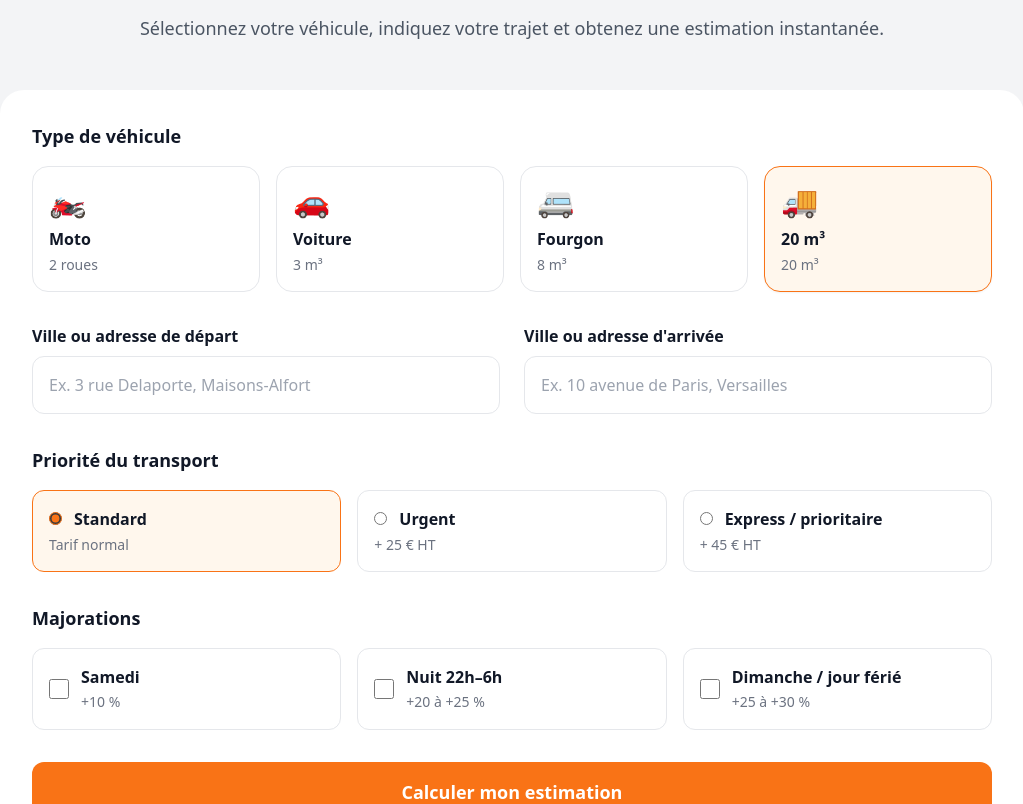
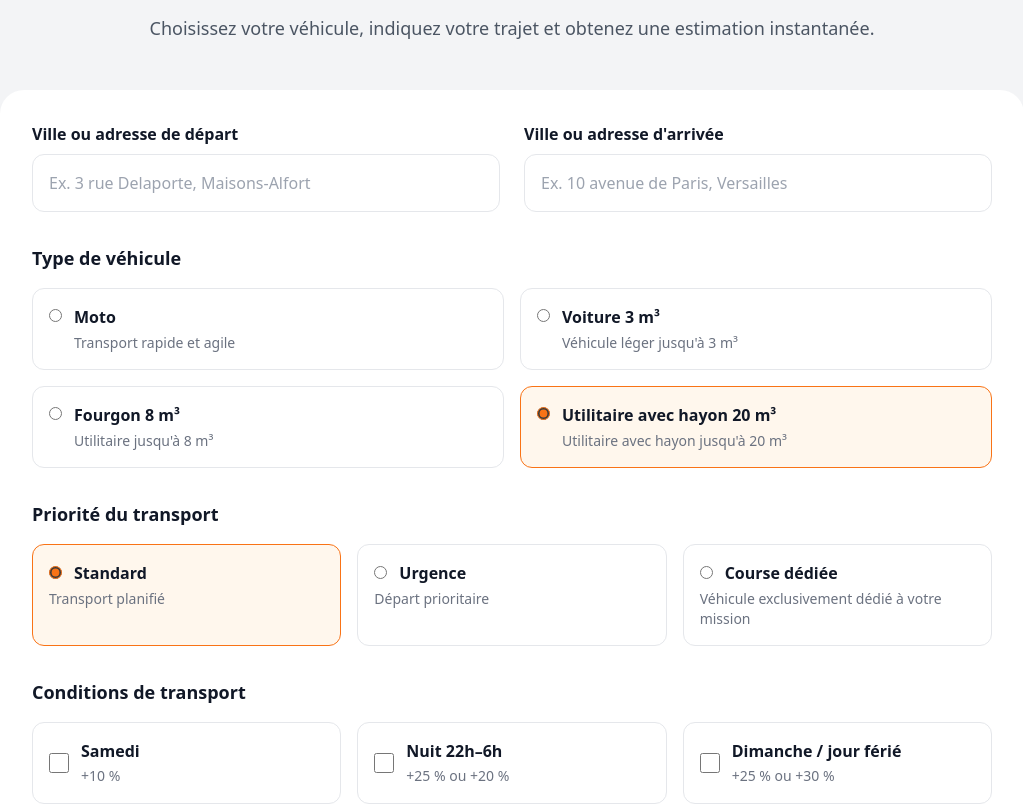
Before and after one commit to jasonvandommele-commits/flashride-logistics, a Next.js app: page / in a window 1280 px wide. Shown: the part 3000-3804 px from the top of the page, without its empty margins (128-1151 px from the left). Built offline with nearby package versions, Linux system fonts and the light colour scheme.

Commit message:
Update CalculateurTransport.jsx

```diff
--- a/app/components/CalculateurTransport.jsx
+++ b/app/components/CalculateurTransport.jsx
@@ -6,11 +6,15 @@ import {
   useState,
 } from "react";
 
+/* =========================================================
+   FORMULAIRE INITIAL
+========================================================= */
+
 const INITIAL_FORM = {
   depart: "",
   arrivee: "",
 
-  vehicle: "camion20",
+  vehicle: "20m3",
 
   priorite: "standard",
 
@@ -19,30 +23,38 @@ const INITIAL_FORM = {
   dimanche: false,
 };
 
+/* =========================================================
+   VÉHICULES
+========================================================= */
+
 const VEHICLES = [
   {
-    key: "moto",
+    value: "moto",
     label: "Moto",
-    volume: "2 roues",
-    icon: "🏍️",
+    description:
+      "Transport rapide et agile",
   },
+
   {
-    key: "voiture",
-    label: "Voiture",
-    volume: "3 m³",
-    icon: "🚗",
+    value: "voiture",
+    label: "Voiture 3 m³",
+    description:
+      "Véhicule léger jusqu'à 3 m³",
   },
+
   {
-    key: "fourgon",
-    label: "Fourgon",
-    volume: "8 m³",
-    icon: "🚐",
+    value: "fourgon",
+    label: "Fourgon 8 m³",
+    description:
+      "Utilitaire jusqu'à 8 m³",
   },
+
   {
-    key: "camion20",
-    label: "20 m³",
-    volume: "20 m³",
-    icon: "🚚",
+    value: "20m3",
+    label:
+      "Utilitaire avec hayon 20 m³",
+    description:
+      "Utilitaire avec hayon jusqu'à 20 m³",
   },
 ];
 
@@ -61,21 +73,19 @@ function AddressInput({
   const [suggestions, setSuggestions] =
     useState([]);
 
-  const [loadingSuggestions, setLoadingSuggestions] =
-    useState(false);
+  const [
+    loadingSuggestions,
+    setLoadingSuggestions,
+  ] = useState(false);
 
-  const [showSuggestions, setShowSuggestions] =
-    useState(false);
+  const [
+    showSuggestions,
+    setShowSuggestions,
+  ] = useState(false);
 
-  const wrapperRef =
-    useRef(null);
-
-  const abortRef =
-    useRef(null);
-
-  const requestIdRef =
-    useRef(0);
-
+  const wrapperRef = useRef(null);
+  const abortRef = useRef(null);
+  const requestIdRef = useRef(0);
   const justSelectedRef =
     useRef(false);
 
@@ -87,12 +97,8 @@ function AddressInput({
     const text =
       String(value || "").trim();
 
-    if (
-      justSelectedRef.current
-    ) {
-      justSelectedRef.current =
-        false;
-
+    if (justSelectedRef.current) {
+      justSelectedRef.current = false;
       return;
     }
 
@@ -105,12 +111,11 @@ function AddressInput({
       setSuggestions([]);
       setShowSuggestions(false);
       setLoadingSuggestions(false);
-
       return;
     }
 
-    const timer =
-      setTimeout(async () => {
+    const timer = setTimeout(
+      async () => {
         const controller =
           new AbortController();
 
@@ -192,7 +197,9 @@ function AddressInput({
             setLoadingSuggestions(false);
           }
         }
-      }, 220);
+      },
+      220
+    );
 
     return () => {
       clearTimeout(timer);
@@ -259,8 +266,7 @@ function AddressInput({
 
     requestIdRef.current += 1;
 
-    justSelectedRef.current =
-      true;
+    justSelectedRef.current = true;
 
     setShowSuggestions(false);
     setSuggestions([]);
@@ -381,16 +387,12 @@ function AddressInput({
 
                       <div className="min-w-0">
                         <p className="font-semibold text-gray-900">
-                          {
-                            addressLine1
-                          }
+                          {addressLine1}
                         </p>
 
                         {addressLine2 && (
                           <p className="text-sm text-gray-500 mt-1">
-                            {
-                              addressLine2
-                            }
+                            {addressLine2}
                           </p>
                         )}
                       </div>
@@ -445,6 +447,7 @@ export default function CalculateurTransport() {
     setForm((previous) => {
       const next = {
         ...previous,
+
         [name]:
           type === "checkbox"
             ? checked
@@ -479,6 +482,17 @@ export default function CalculateurTransport() {
         })
       );
 
+      setResult(null);
+      setError("");
+    }
+
+    if (
+      name === "vehicle" ||
+      name === "priorite" ||
+      name === "samedi" ||
+      name === "nuit" ||
+      name === "dimanche"
+    ) {
       setResult(null);
       setError("");
     }
@@ -584,16 +598,13 @@ export default function CalculateurTransport() {
         await response.json();
 
       /*
-       * Hors zone ou hors grille :
-       * ce n'est pas une erreur technique.
-       * On affiche directement le message.
+       * Le serveur peut retourner
+       * success:false pour un trajet
+       * hors IDF.
        */
-
       if (
         data.reason ===
-          "hors_zone" ||
-        data.reason ===
-          "distance_hors_grille"
+        "hors_zone"
       ) {
         setResult(data);
 
@@ -653,17 +664,6 @@ export default function CalculateurTransport() {
   }
 
   /* =======================================================
-     VÉHICULE SÉLECTIONNÉ
-  ======================================================= */
-
-  const selectedVehicle =
-    VEHICLES.find(
-      (vehicle) =>
-        vehicle.key ===
-        form.vehicle
-    ) || VEHICLES[3];
-
-  /* =======================================================
      RENDER
   ======================================================= */
 
@@ -686,7 +686,7 @@ export default function CalculateurTransport() {
           </h2>
 
           <p className="mt-5 text-gray-600 text-lg">
-            Sélectionnez votre véhicule,
+            Choisissez votre véhicule,
             indiquez votre trajet et obtenez
             une estimation instantanée.
           </p>
@@ -703,75 +703,10 @@ export default function CalculateurTransport() {
         >
 
           {/* =================================================
-              VÉHICULE
-          ================================================= */}
-
-          <div>
-
-            <p className="font-bold text-lg mb-4">
-              Type de véhicule
-            </p>
-
-            <div className="grid grid-cols-2 lg:grid-cols-4 gap-4">
-
-              {VEHICLES.map(
-                (vehicle) => (
-                  <label
-                    key={
-                      vehicle.key
-                    }
-                    className={`border rounded-2xl p-4 cursor-pointer transition ${
-                      form.vehicle ===
-                      vehicle.key
-                        ? "border-orange-500 bg-orange-50 shadow-sm"
-                        : "border-gray-200 hover:border-orange-300"
-                    }`}
-                  >
-                    <input
-                      type="radio"
-                      name="vehicle"
-                      value={
-                        vehicle.key
-                      }
-                      checked={
-                        form.vehicle ===
-                        vehicle.key
-                      }
-                      onChange={
-                        handleChange
-                      }
-                      className="sr-only"
-                    />
-
-                    <div className="text-3xl mb-2">
-                      {
-                        vehicle.icon
-                      }
-                    </div>
-
-                    <p className="font-bold">
-                      {
-                        vehicle.label
-                      }
-                    </p>
-
-                    <p className="text-sm text-gray-500 mt-1">
-                      {
-                        vehicle.volume
-                      }
-                    </p>
-                  </label>
-                )
-              )}
-
-            </div>
-          </div>
-
-          {/* =================================================
               ADRESSES
           ================================================= */}
 
-          <div className="grid md:grid-cols-2 gap-6 mt-8">
+          <div className="grid md:grid-cols-2 gap-6">
 
             <AddressInput
               name="depart"
@@ -798,6 +733,76 @@ export default function CalculateurTransport() {
           </div>
 
           {/* =================================================
+              VÉHICULE
+          ================================================= */}
+
+          <div className="mt-8">
+
+            <p className="font-bold text-lg mb-4">
+              Type de véhicule
+            </p>
+
+            <div className="grid sm:grid-cols-2 gap-4">
+
+              {VEHICLES.map(
+                (vehicle) => (
+                  <label
+                    key={
+                      vehicle.value
+                    }
+                    className={`border rounded-xl p-4 cursor-pointer transition ${
+                      form.vehicle ===
+                      vehicle.value
+                        ? "border-orange-500 bg-orange-50"
+                        : "border-gray-200 hover:border-orange-300"
+                    }`}
+                  >
+
+                    <div className="flex items-start gap-3">
+
+                      <input
+                        type="radio"
+                        name="vehicle"
+                        value={
+                          vehicle.value
+                        }
+                        checked={
+                          form.vehicle ===
+                          vehicle.value
+                        }
+                        onChange={
+                          handleChange
+                        }
+                        className="mt-1 accent-orange-500"
+                      />
+
+                      <div>
+
+                        <strong className="text-gray-900">
+                          {
+                            vehicle.label
+                          }
+                        </strong>
+
+                        <p className="text-gray-500 text-sm mt-1">
+                          {
+                            vehicle.description
+                          }
+                        </p>
+
+                      </div>
+
+                    </div>
+
+                  </label>
+                )
+              )}
+
+            </div>
+
+          </div>
+
+          {/* =================================================
               PRIORITÉ
           ================================================= */}
 
@@ -809,6 +814,8 @@ export default function CalculateurTransport() {
 
             <div className="grid sm:grid-cols-3 gap-4">
 
+              {/* STANDARD */}
+
               <label
                 className={`border rounded-xl p-4 cursor-pointer transition ${
                   form.priorite ===
@@ -817,6 +824,7 @@ export default function CalculateurTransport() {
                     : "border-gray-200 hover:border-orange-300"
                 }`}
               >
+
                 <input
                   type="radio"
                   name="priorite"
@@ -836,9 +844,12 @@ export default function CalculateurTransport() {
                 </strong>
 
                 <p className="text-gray-500 text-sm mt-1">
-                  Tarif normal
+                  Transport planifié
                 </p>
+
               </label>
+
+              {/* URGENCE */}
 
               <label
                 className={`border rounded-xl p-4 cursor-pointer transition ${
@@ -848,6 +859,7 @@ export default function CalculateurTransport() {
                     : "border-gray-200 hover:border-orange-300"
                 }`}
               >
+
                 <input
                   type="radio"
                   name="priorite"
@@ -863,40 +875,33 @@ export default function CalculateurTransport() {
                 />
 
                 <strong>
-                  Urgent
+                  Urgence
                 </strong>
 
                 <p className="text-gray-500 text-sm mt-1">
-                  +{" "}
-                  {selectedVehicle.key ===
-                  "moto"
-                    ? 10
-                    : selectedVehicle.key ===
-                      "voiture"
-                    ? 15
-                    : selectedVehicle.key ===
-                      "fourgon"
-                    ? 20
-                    : 25}{" "}
-                  € HT
+                  Départ prioritaire
                 </p>
+
               </label>
+
+              {/* COURSE DÉDIÉE */}
 
               <label
                 className={`border rounded-xl p-4 cursor-pointer transition ${
                   form.priorite ===
-                  "express"
+                  "dedicated"
                     ? "border-orange-500 bg-orange-50"
                     : "border-gray-200 hover:border-orange-300"
                 }`}
               >
+
                 <input
                   type="radio"
                   name="priorite"
-                  value="express"
+                  value="dedicated"
                   checked={
                     form.priorite ===
-                    "express"
+                    "dedicated"
                   }
                   onChange={
                     handleChange
@@ -905,23 +910,14 @@ export default function CalculateurTransport() {
                 />
 
                 <strong>
-                  Express / prioritaire
+                  Course dédiée
                 </strong>
 
                 <p className="text-gray-500 text-sm mt-1">
-                  +{" "}
-                  {selectedVehicle.key ===
-                  "moto"
-                    ? 20
-                    : selectedVehicle.key ===
-                      "voiture"
-                    ? 30
-                    : selectedVehicle.key ===
-                      "fourgon"
-                    ? 35
-                    : 45}{" "}
-                  € HT
+                  Véhicule exclusivement
+                  dédié à votre mission
                 </p>
+
               </label>
 
             </div>
@@ -934,7 +930,7 @@ export default function CalculateurTransport() {
           <div className="mt-8">
 
             <p className="font-bold text-lg mb-4">
-              Majorations
+              Conditions de transport
             </p>
 
             <div className="grid sm:grid-cols-3 gap-4">
@@ -948,6 +944,7 @@ export default function CalculateurTransport() {
                     : "border-gray-200 hover:border-orange-300"
                 }`}
               >
+
                 <input
                   type="checkbox"
                   name="samedi"
@@ -961,6 +958,7 @@ export default function CalculateurTransport() {
                 />
 
                 <span>
+
                   <strong>
                     Samedi
                   </strong>
@@ -970,7 +968,9 @@ export default function CalculateurTransport() {
                   <span className="text-gray-500 text-sm">
                     +10 %
                   </span>
+
                 </span>
+
               </label>
 
               {/* NUIT */}
@@ -982,6 +982,7 @@ export default function CalculateurTransport() {
                     : "border-gray-200 hover:border-orange-300"
                 }`}
               >
+
                 <input
                   type="checkbox"
                   name="nuit"
@@ -995,6 +996,7 @@ export default function CalculateurTransport() {
                 />
 
                 <span>
+
                   <strong>
                     Nuit 22h–6h
                   </strong>
@@ -1002,9 +1004,11 @@ export default function CalculateurTransport() {
                   <br />
 
                   <span className="text-gray-500 text-sm">
-                    +20 à +25 %
+                    +25 % ou +20 %
                   </span>
+
                 </span>
+
               </label>
 
               {/* DIMANCHE */}
@@ -1016,6 +1020,7 @@ export default function CalculateurTransport() {
                     : "border-gray-200 hover:border-orange-300"
                 }`}
               >
+
                 <input
                   type="checkbox"
                   name="dimanche"
@@ -1029,6 +1034,7 @@ export default function CalculateurTransport() {
                 />
 
                 <span>
+
                   <strong>
                     Dimanche / jour férié
                   </strong>
@@ -1036,9 +1042,11 @@ export default function CalculateurTransport() {
                   <br />
 
                   <span className="text-gray-500 text-sm">
-                    +25 à +30 %
+                    +25 % ou +30 %
                   </span>
+
                 </span>
+
               </label>
 
             </div>
@@ -1081,45 +1089,25 @@ export default function CalculateurTransport() {
           >
 
             {/* =================================================
-                HORS ZONE / DEVIS
+                HORS IDF
             ================================================= */}
 
-            {!result.success ? (
+            {result.reason ===
+            "hors_zone" ? (
               <div className="text-center">
 
-                <div className="text-4xl mb-4">
-                  📋
-                </div>
-
-                <p className="text-gray-500 font-semibold">
-                  Estimation personnalisée
+                <p className="text-orange-500 font-bold uppercase tracking-widest">
+                  Demande de devis
                 </p>
 
                 <h3 className="text-3xl font-black mt-3">
-                  Sur devis
+                  Trajet hors Île-de-France
                 </h3>
 
                 <p className="text-gray-600 mt-4">
-                  {result.message}
+                  Ce trajet nécessite un
+                  devis personnalisé.
                 </p>
-
-                <div className="mt-6 bg-gray-100 rounded-2xl p-5">
-
-                  <p className="font-bold">
-                    Véhicule sélectionné
-                  </p>
-
-                  <p className="text-gray-600 mt-1">
-                    {
-                      result.vehicle
-                    }{" "}
-                    —{" "}
-                    {
-                      result.volume
-                    }
-                  </p>
-
-                </div>
 
                 <a
                   href="#devis"
@@ -1142,20 +1130,21 @@ export default function CalculateurTransport() {
                   </p>
 
                   <p className="text-5xl font-black mt-3">
-                    <span className="text-2xl align-middle mr-2">
+
+                    <span className="text-2xl mr-2">
                       À partir de
                     </span>
 
-                    {result.tarif.totalHT}{" "}
+                    {result.tarif.totalHT}
+
                     <span className="text-xl ml-2">
                       € HT
                     </span>
+
                   </p>
 
                   <p className="text-gray-500 mt-2">
-                    {result.vehicle}{" "}
-                    —{" "}
-                    {result.volume}
+                    {result.vehicle}
                   </p>
 
                 </div>
@@ -1174,14 +1163,17 @@ export default function CalculateurTransport() {
 
                     <p className="font-bold mt-1">
                       {
-                        result.depart
-                          .zone
+                        result.depart.zone
                       }
                     </p>
 
                     <p className="text-sm text-gray-500 mt-1">
-                      {result.depart.codePostal ||
-                        result.depart.ville}
+                      {
+                        result.depart
+                          .codePostal ||
+                        result.depart
+                          .ville
+                      }
                     </p>
 
                   </div>
@@ -1210,14 +1202,17 @@ export default function CalculateurTransport() {
 
                     <p className="font-bold mt-1">
                       {
-                        result.arrivee
-                          .zone
+                        result.arrivee.zone
                       }
                     </p>
 
                     <p className="text-sm text-gray-500 mt-1">
-                      {result.arrivee.codePostal ||
-                        result.arrivee.ville}
+                      {
+                        result.arrivee
+                          .codePostal ||
+                        result.arrivee
+                          .ville
+                      }
                     </p>
 
                   </div>
@@ -1297,18 +1292,24 @@ export default function CalculateurTransport() {
                 </div>
 
                 {/* =================================================
-                    SUPPLÉMENTS
+                    À PRÉVOIR
                 ================================================= */}
 
                 <div className="mt-6 bg-orange-50 rounded-2xl p-5">
 
                   <p className="font-bold">
-                    À prévoir en supplément
+                    À prévoir
                   </p>
 
                   <p className="text-gray-600 text-sm mt-2">
-                    Péages facturés en supplément.
                     Manutention sur devis.
+                    <br />
+                    30 minutes d'attente
+                    sont incluses dans la
+                    prestation. Au-delà,
+                    l'attente supplémentaire
+                    est facturée selon le
+                    véhicule utilisé.
                   </p>
 
                 </div>
@@ -1322,11 +1323,11 @@ export default function CalculateurTransport() {
                   <p className="text-xs text-gray-500 leading-relaxed">
                     Tarif indicatif calculé
                     automatiquement. Le montant
-                    définitif peut être ajusté selon
-                    les conditions réelles de la
-                    mission, notamment l'accès,
-                    le stationnement, la manutention
-                    ou les contraintes particulières.
+                    définitif peut être ajusté
+                    selon les conditions réelles
+                    de la mission, notamment la
+                    manutention ou les contraintes
+                    particulières.
                   </p>
 
                 </div>
```
